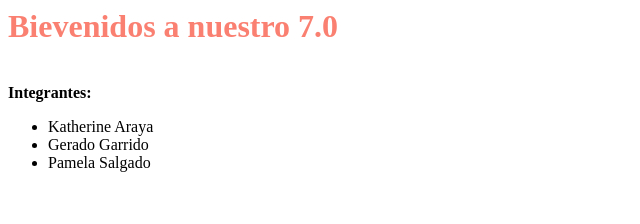
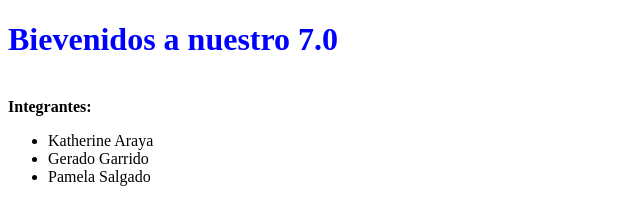
Before and after one commit to kukyeevee/duoc, a plain HTML site: page index.html in a window 1280 px wide. Shown: the whole page, without its empty margins (0-640 px from the left). Drawn offline with Linux system fonts and the light colour scheme.

Commit message:
Update index.html

```diff
--- a/index.html
+++ b/index.html
@@ -1,7 +1,41 @@
-<h1 style="color:salmon">Bievenidos a nuestro 7.0</h1><br>
+<!DOCTYPE html>
+
+<html>
+
+<head>
+
+<style>
+
+h1 {
+
+ color: blue;
+
+ animation: mymove 5s infinite;
+
+}
+
+
+
+@keyframes mymove {
+
+ from {color: blue;}
+
+ to {color: salmon;}
+
+}
+
+</style>
+
+</head>
+<body>
+<h1>Bievenidos a nuestro 7.0</h1><br>
 <strong>Integrantes:</strong>
 <ul>
 <li>Katherine Araya</li>
 <li>Gerado Garrido</li>
 <li>Pamela Salgado</li>
+
 </ul>
+
+</body>
+</html>
```
